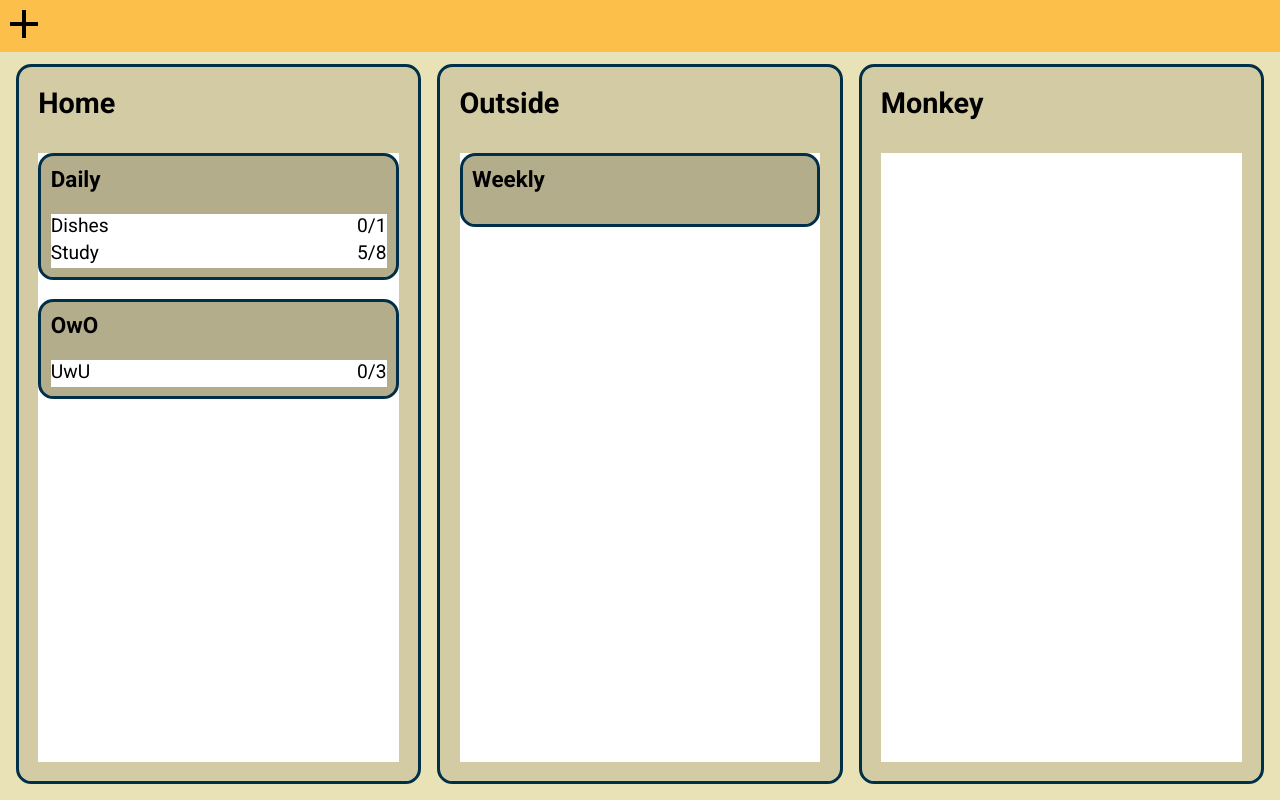
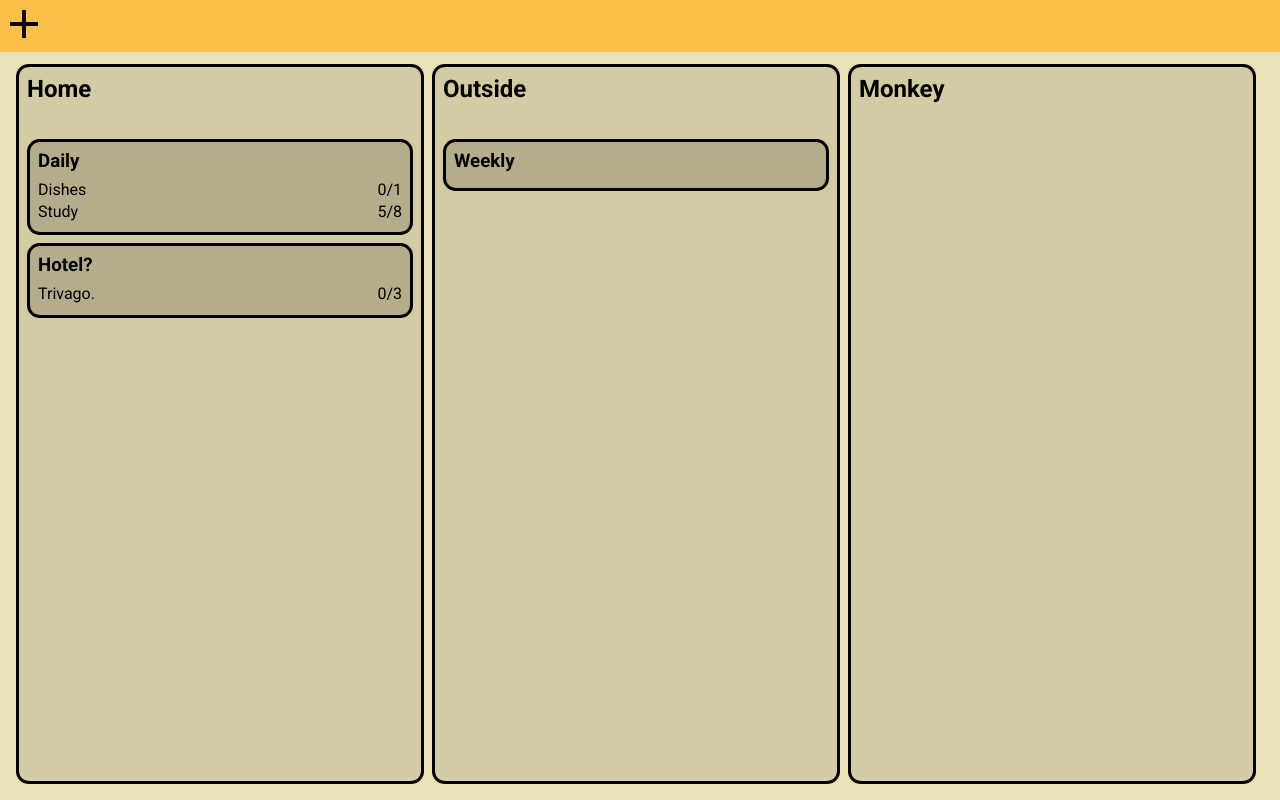
Before and after one commit to Swagnemitee/planner, a React (Create React App) app: page / in a window 1280 px wide. Built offline with nearby package versions, Linux system fonts and the light colour scheme.

Commit message:
ready for persistence

```diff
--- a/src/components/App.tsx
+++ b/src/components/App.tsx
@@ -1,12 +1,22 @@
+import { useState } from 'react';
 import '../styles/App.scss';
 import { Reset } from "../types/enums";
 import { UserType } from "../types/types";
 import Header from "./Header";
 import TaskField from "./TaskField";
 
-const user: UserType = {
+export default function App() {
+  const saveData = (): void => {
+    // TODO: save to localStorage
+    console.log(userState);
+  }
+
+  const loadData = (): UserType => {
+    // TODO: load from localStorage
+
+    return {
       lastLogin: Date.now(),
-  nextID: 7,
+      nextID: 10,
       groupIDs: ["1", "2", "3"],
       groups: new Map([
         ["1", {id: "1", name: "Home", listIDs: ["4", "6"]}],
@@ -16,23 +26,29 @@ const user: UserType = {
       lists: new Map([
         ["4", {id: "4", name: "Daily", reset: Reset.DAY, taskIDs: ["7", "8"]}],
         ["5", {id: "5", name: "Weekly", reset: Reset.WEEK, taskIDs: []}],
-    ["6", {id: "6", name: "OwO", reset: Reset.NEVER, taskIDs: ["9"]}]
+        ["6", {id: "6", name: "Hotel?", reset: Reset.NEVER, taskIDs: ["9"]}]
       ]),
       tasks: new Map([
         ["7", {id: "7", name: "Dishes", done: 0, count: 1}],
         ["8", {id: "8", name: "Study", done: 5, count: 8}],
-    ["9", {id: "9", name: "UwU", done: 0, count: 3}]
+        ["9", {id: "9", name: "Trivago.", done: 0, count: 3}]
       ]),
     }
+  }
 
-export default function App() {
-
+  const [userState, setUserState] = useState(loadData());
 
   return (
     <div className="App">
-      <Header />
+      <Header
+        userState = {userState}
+        setUserState = {setUserState}
+        saveData = {saveData}
+      />
       <TaskField
-        user = {user}
+        userState = {userState}
+        setUserState = {setUserState}
+        saveData = {saveData}
       />
     </div>
   );
--- a/src/components/Header.tsx
+++ b/src/components/Header.tsx
@@ -1,8 +1,22 @@
 import '../styles/Header.scss';
+import { UserType } from '../types/types';
 
-export default function Header() {
+type props = {
+  userState: UserType;
+  setUserState: React.Dispatch<React.SetStateAction<UserType>>;
+  saveData: () => void;
+}
 
-  // TODO: Add new group
+export default function Header({
+  userState, setUserState, saveData
+}: props) {
+
+  const newGroup = () => {
+    // TODO: Create new group
+    setUserState(userState);
+    saveData();
+    console.log("New Group");
+  }
 
   return (
     <header>
--- a/src/components/Task.tsx
+++ b/src/components/Task.tsx
@@ -3,20 +3,35 @@ import { TaskType, UserType } from '../types/types';
 import { Draggable } from 'react-beautiful-dnd';
 
 type props = {
-  user: UserType;
+  userState: UserType;
+  setUserState: React.Dispatch<React.SetStateAction<UserType>>;
+  saveData: () => void;
   task: TaskType;
   index: number;
 }
 
 export default function Task({
-  user,
-  task,
-  index,
+  userState, setUserState, task, index, saveData
 }: props) {
+
+  const doTask = (id: string) => {
+    const newUserState = {...userState};
+
+    const done = newUserState.tasks.get(id)!.done;
+    const count = newUserState.tasks.get(id)!.count;
+
+    if (count <= done) return;
+
+    newUserState.tasks.get(id)!.done++;
+    setUserState(newUserState);
+    saveData();
+  }
+
   return (
     <Draggable draggableId={task.id} index={index}>
       {provided => (
-        <div className="Task"
+        <div className={"Task" + (task.count <= task.done ? " completed" : "")}
+          onClick={() => doTask(task.id)}
           ref={provided.innerRef}
           {...provided.draggableProps}
           {...provided.dragHandleProps}
--- a/src/components/TaskField.tsx
+++ b/src/components/TaskField.tsx
@@ -1,19 +1,18 @@
 import '../styles/TaskField.scss';
 
-import { DragDropContext, DropResult } from 'react-beautiful-dnd';
+import { DragDropContext, Droppable, DropResult } from 'react-beautiful-dnd';
 import { UserType } from '../types/types';
 import TaskGroup from './TaskGroup';
-import { useState } from 'react';
 
 type props = {
-  user: UserType;
+  userState: UserType;
+  setUserState: React.Dispatch<React.SetStateAction<UserType>>;
+  saveData: () => void;
 }
 
 export default function TaskField({
-  user
+  userState, setUserState, saveData
 }: props) {
-  const [userState, setUserState] = useState(user);
-
   const onDragEnd = (result: DropResult) => {
     const { destination, source, draggableId, type } = result;
 
@@ -49,22 +48,38 @@ export default function TaskField({
         break;
     }
 
-    //setUserState(newUserState);
+    setUserState(newUserState);
+    saveData();
   }
 
   return (
     <DragDropContext onDragEnd={onDragEnd}>
-      <div className="TaskField">
+      <Droppable
+        droppableId="field"
+        direction="horizontal"
+        type="group"
+      >
+        {(provided) =>
+          <div className="TaskField"
+            {...provided.droppableProps}
+            ref={provided.innerRef}
+          >
             {
-          userState.groupIDs.map(id =>
+              userState.groupIDs.map((id, groupIndex) =>
                 <TaskGroup
                   key={id}
-              user={userState}
+                  userState={userState}
+                  setUserState={setUserState}
+                  saveData = {saveData}
                   group={userState.groups.get(id)!}
+                  groupIndex={groupIndex}
                 />
               )
             }
+            {provided.placeholder}
           </div>
+        }
+      </Droppable>
     </DragDropContext>
   );
 }
--- a/src/components/TaskGroup.tsx
+++ b/src/components/TaskGroup.tsx
@@ -1,20 +1,46 @@
 import '../styles/TaskGroup.scss';
 import { TaskGroupType, UserType } from '../types/types';
-import { Droppable } from 'react-beautiful-dnd';
+import { Draggable, Droppable } from 'react-beautiful-dnd';
 import TaskList from './TaskList';
 
 type props = {
-  user: UserType;
+  userState: UserType;
+  setUserState: React.Dispatch<React.SetStateAction<UserType>>;
+  saveData: () => void;
   group: TaskGroupType;
+  groupIndex: number;
 }
 
 export default function TaskGroup({
-  user, group
+  userState, setUserState, group, groupIndex, saveData
 }: props) {
+  const newList = () => {
+    // TODO: Create new list
+    setUserState(userState);
+    saveData();
+    console.log("New List");
+  }
+
+  const more = () => {
+    // TODO: Group more menu
+    setUserState(userState);
+    saveData();
+    console.log("More");
+  }
+
   return (
-    <div className="TaskGroup">
-      <div className="TaskGroup-title">
+    <Draggable draggableId={group.id} index={groupIndex}>
+      {(provided) =>
+        <div className="TaskGroup"
+          {...provided.draggableProps}
+          ref={provided.innerRef}
+        >
+          <div className="TaskGroup-title"
+            {...provided.dragHandleProps}
+          >
             <h2>{group.name}</h2>
+            <div className="divider"></div>
+            <img src="icons/add.png" alt="Add"/>
             <img src="icons/more.png" alt="More"/>
           </div>
           <Droppable droppableId={group.id} type="list">
@@ -28,8 +54,10 @@ export default function TaskGroup({
                   group.listIDs.map((id, listIndex) =>
                     <TaskList
                       key={id}
-                  user={user}
-                  list={user.lists.get(id)!}
+                      userState={userState}
+                      setUserState={setUserState}
+                      saveData = {saveData}
+                      list={userState.lists.get(id)!}
                       listIndex={listIndex}
                     />
                   )
@@ -39,5 +67,7 @@ export default function TaskGroup({
             }
             </Droppable>
         </div>
+      }
+    </Draggable>
   );
 }
--- a/src/components/TaskList.tsx
+++ b/src/components/TaskList.tsx
@@ -4,16 +4,31 @@ import Task from './Task';
 import { Droppable, Draggable } from 'react-beautiful-dnd';
 
 type props = {
-  user: UserType;
+  userState: UserType;
+  setUserState: React.Dispatch<React.SetStateAction<UserType>>;
+  saveData: () => void;
   list: TaskListType;
   listIndex: number;
 }
 
 export default function TaskList({
-  user,
-  list,
-  listIndex,
+  userState, setUserState, list, listIndex, saveData
 }: props) {
+  const newTask = () => {
+    // TODO: Create new task
+    setUserState(userState);
+    saveData();
+    console.log("New Task");
+  }
+
+  const more = () => {
+    // TODO: List more menu
+    setUserState(userState);
+    saveData();
+    console.log("More");
+  }
+
+
   return (
     <Draggable draggableId={list.id} index={listIndex}>
       {(provided) =>
@@ -25,6 +40,8 @@ export default function TaskList({
             {...provided.dragHandleProps}
           >
             <h3>{list.name}</h3>
+            <div className="divider"></div>
+            <img src="icons/add.png" alt="Add"/>
             <img src="icons/more.png" alt="More"/>
           </div>
           <Droppable droppableId={list.id} type="task">
@@ -38,8 +55,10 @@ export default function TaskList({
                   list.taskIDs.map((id, taskIndex) =>
                     <Task
                       key={id}
-                      user={user}
-                      task={user.tasks.get(id)!}
+                      userState={userState}
+                      setUserState={setUserState}
+                      saveData = {saveData}
+                      task={userState.tasks.get(id)!}
                       index={taskIndex}
                     />
                   )
--- a/src/styles/Task.scss
+++ b/src/styles/Task.scss
@@ -6,4 +6,10 @@
   justify-content: space-between;
   gap: 1em;
   margin-bottom: 0.2em;
+
+  &.completed {
+    text-decoration: line-through;
+    font-style: italic;
+    color: gray;
+  }
 }
--- a/src/styles/TaskField.scss
+++ b/src/styles/TaskField.scss
@@ -6,6 +6,5 @@
   display: flex;
   flex-direction: row;
   justify-content: space-evenly;
-  gap: 1em;
   padding: 1em;
 }
--- a/src/styles/TaskGroup.scss
+++ b/src/styles/TaskGroup.scss
@@ -3,14 +3,13 @@
 .TaskGroup {
   display: flex;
   flex-direction: column;
-  flex: 1 1 0px;
   background-color: $group_color;
-  font-size: 1.2em;
-
-  padding: 1em;
-
+  padding: 0.5em;
   border: 0.2em solid $accent_color;
   border-radius: 0.8em;
+  margin-right: 0.5em;
+  flex: 1 1 0px;
+  font-size: 1em;
 
   > .TaskGroup-title {
     display: flex;
@@ -34,6 +33,5 @@
     display: flex;
     flex-direction: column;
     flex: 1 1 0px;
-    background-color: white;
   }
 }
--- a/src/styles/TaskList.scss
+++ b/src/styles/TaskList.scss
@@ -4,21 +4,22 @@
   display: flex;
   flex-direction: column;
   background-color: $list_color;
-
   padding: 0.5em;
-  margin-bottom: 1em;
-
   border: 0.2em solid $accent_color;
   border-radius: 0.8em;
+  margin-bottom: 0.5em;
+
+
 
   > .TaskList-title {
     display: flex;
     flex-direction: row;
     justify-content: space-between;
+    height: 30px;
 
     > img {
       visibility: hidden;
-      height: 50%;
+      height: 70%;
     }
 
     &:hover {
@@ -32,6 +33,5 @@
     display: flex;
     flex-direction: column;
     flex: 1 1 0px;
-    background-color: white;
   }
 }
--- a/src/styles/colors.scss
+++ b/src/styles/colors.scss
@@ -4,4 +4,4 @@ $list_color: #b3ad8c;
 $header_color: #fcbf49;
 $primary_color: #d62828;
 $secondary_color:#f77f00;
-$accent_color: #003049;
+$accent_color: black;
--- a/src/styles/index.scss
+++ b/src/styles/index.scss
@@ -15,17 +15,9 @@
 body {
   background-color: $background_color;
   overflow: hidden;
-  color: black;
+  color: $accent_color;
 }
 
-// html {
-//   height: 100%;
-// }
-
-// body {
-//   height: 100%;
-// }
-
-// #root {
-//   height: 100%;
-// }
+.divider {
+  flex: auto;
+}
```
Lines whose indentation alone changed are shown as unchanged.
